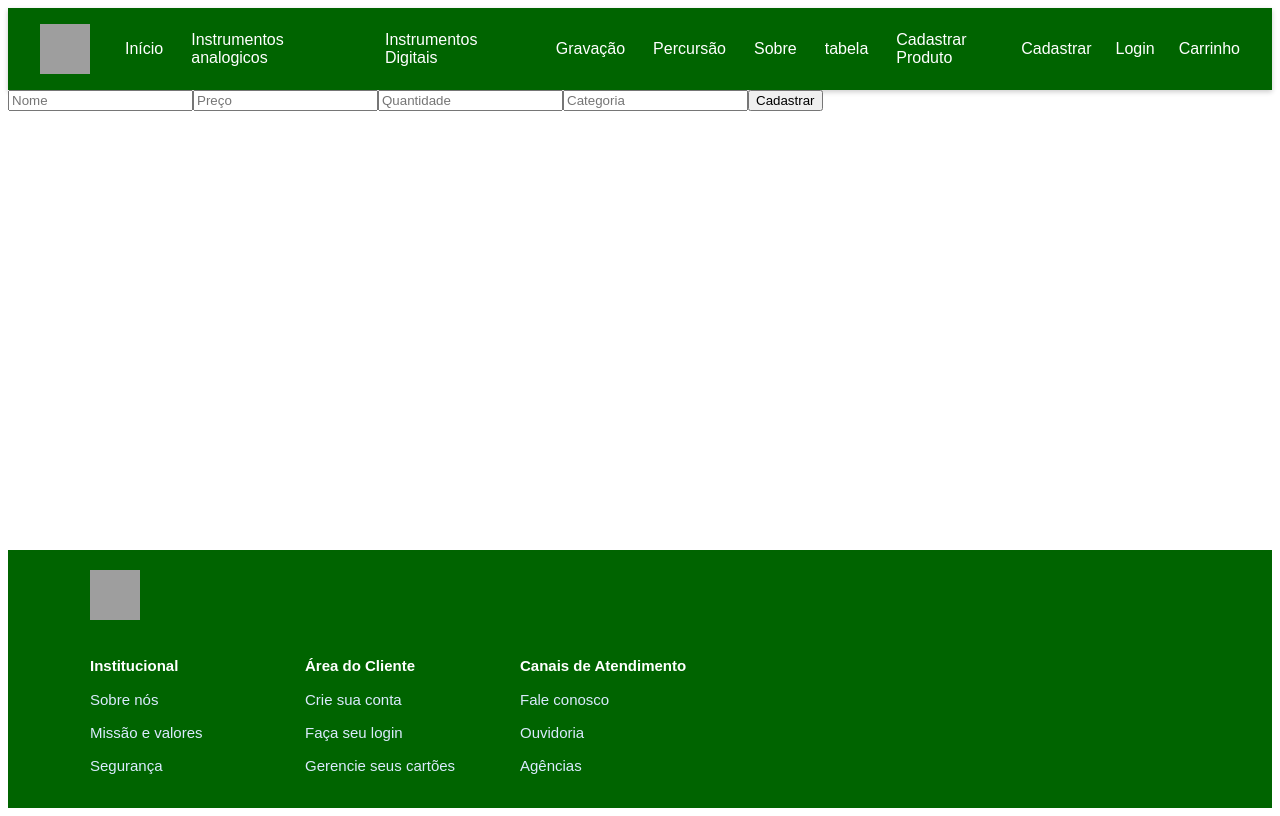
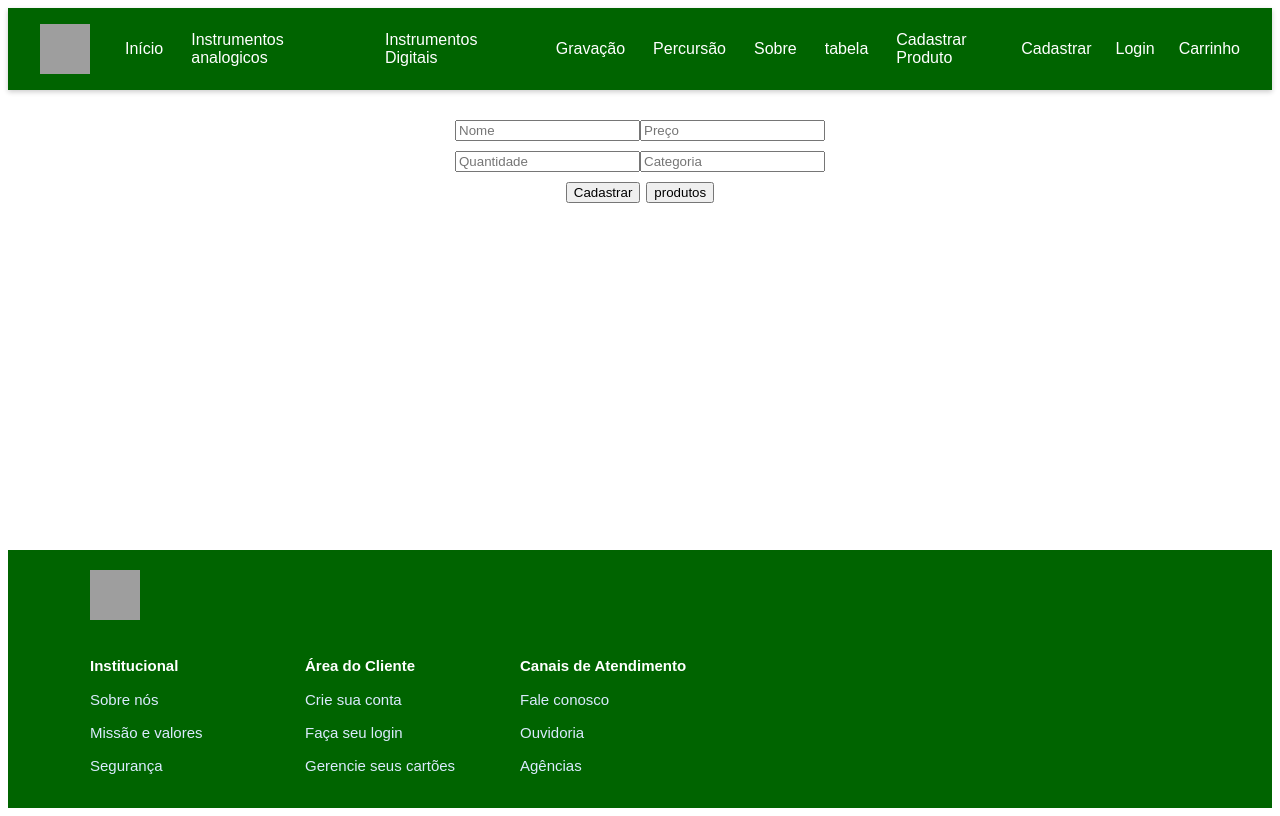
Before and after one commit to TaffarelAS/ProjectPI, an Angular app: page /cadastro-produtos in a window 1280 px wide. Built offline with nearby package versions, Linux system fonts and the light colour scheme; grey boxes are pictures that could not be loaded.

Commit message:
conserto de botões

```diff
--- a/src/app/pages/cadastro-produtos/cadastro-produtos.css
+++ b/src/app/pages/cadastro-produtos/cadastro-produtos.css
@@ -0,0 +1,18 @@
+form {
+    width: 500px;
+    margin: 30px auto;
+    text-align: center;
+}
+
+input{
+    margin-bottom: 10px;
+}
+
+.botoes:hover {
+    margin-top: 5px;
+    color:rgb(10, 228, 170);
+}
+
+.botoes input {
+    margin: 0 3px;
+}
--- a/src/app/pages/cadastro-produtos/cadastro-produtos.html
+++ b/src/app/pages/cadastro-produtos/cadastro-produtos.html
@@ -4,5 +4,8 @@
     <input type="number" placeholder="Quantidade" class="form-control" #quantidade>
     <input type="text" placeholder="Categoria" class="form-control" #categoria>
 
-    <input type="button" value="Cadastrar" class="btn btn-primary" (click)="cadastrarProduto(nome.value, preco.value, quantidade.value, categoria.value)">
+    <div class="botoes">
+        <input type="button" value="Cadastrar" (click)="cadastrarProduto(nome.value, preco.value, quantidade.value, categoria.value)">
+        <input type="button" routerLink="/produtos" value="produtos">
+    </div>
 </form>
```
